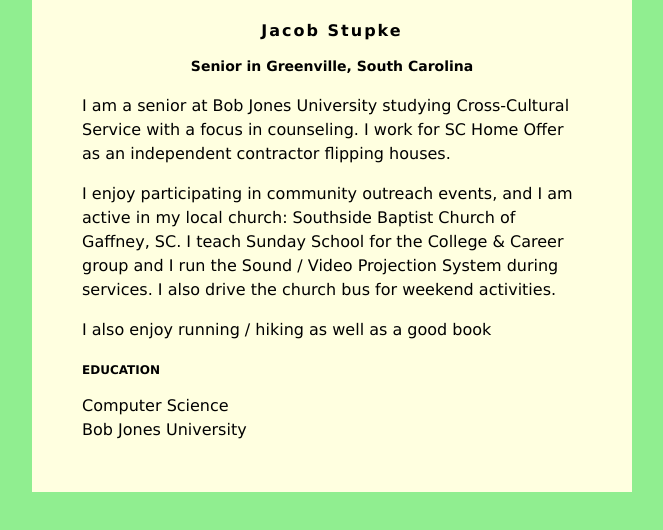
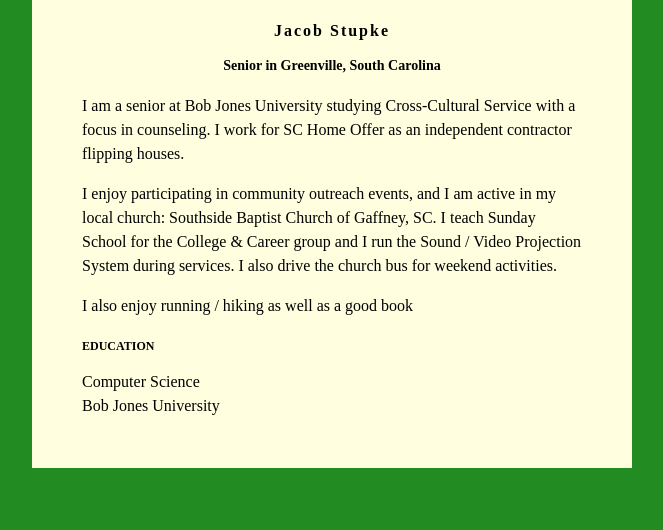
Before and after one commit to jstup249/jstup249.github.io, a plain HTML site: page index.html in a window 1280 px wide. Shown: the whole page, without its empty margins (308-971 px from the left). Drawn offline with Linux system fonts and the light colour scheme.

Commit message:
Update index.html

```diff
--- a/index.html
+++ b/index.html
@@ -2,8 +2,8 @@
 <head>
 <style>
 body {
-    background: lightgreen;
-    font-family: Verdana;
+    background: forestgreen;
+    font-family: Baskerville;
 }
 #content {
     background: lightyellow;
```
